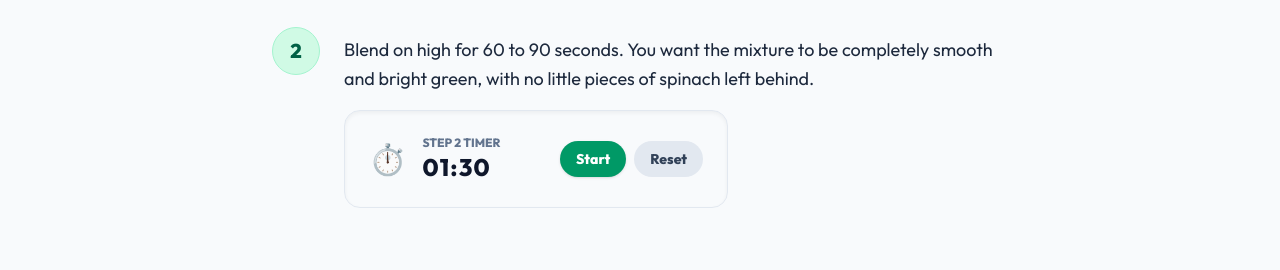
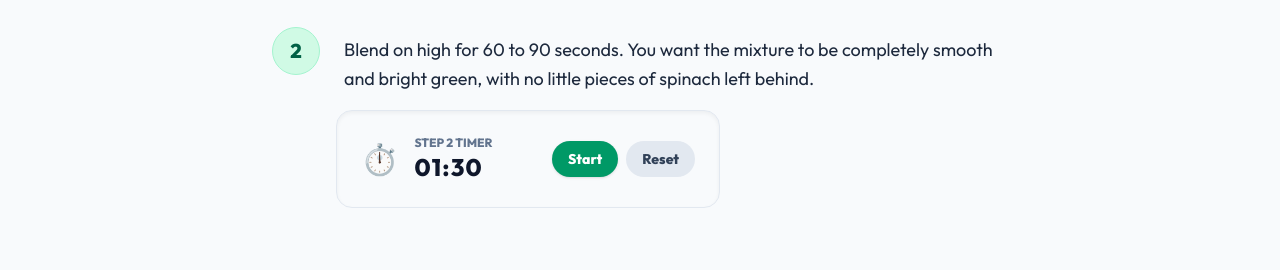
Before and after one commit to fiberfeasts/fiberfeasts.github.io, a Jekyll site: the page built from recipes/breakfast/green-monster-power-smoothie/index.html, in a window 1280 px wide and 1400 px high, scrolled down 1464 px. Shown: the part 150-420 px from the top of the window. Built offline with Jekyll 4.4.1, drawn with Linux system fonts in a browser that asks for light colours.

Commit message:
interesting typo

```diff
--- a/_includes/output.css
+++ b/_includes/output.css
@@ -449,6 +449,9 @@
   .mb-20 {
     margin-bottom: calc(var(--spacing) * 20);
   }
+  .ml-16 {
+    margin-left: calc(var(--spacing) * 16);
+  }
   .ml-18 {
     margin-left: calc(var(--spacing) * 18);
   }
--- a/_layouts/recipe.html
+++ b/_layouts/recipe.html
@@ -194,7 +194,7 @@
 
                         {% if step.timer %}
                         <!-- Interactive Kitchen Timer Widget -->
-                        <div class="timer-widget ml-18 p-6 bg-slate-50 border border-slate-200 rounded-2xl max-w-sm flex items-center justify-between shadow-inner dark:bg-slate-800/50 dark:border-slate-800 no-print">
+                        <div class="timer-widget ml-16 p-6 bg-slate-50 border border-slate-200 rounded-2xl max-w-sm flex items-center justify-between shadow-inner dark:bg-slate-800/50 dark:border-slate-800 no-print">
                             <div class="flex items-center gap-4">
                                 <span class="text-3xl">⏱️</span>
                                 <div>
@@ -283,7 +283,7 @@
                 <h3 class="text-2xl font-extrabold text-slate-900 dark:text-white mb-6">Frequently Asked Questions</h3>
                 <div class="space-y-4">
                     {% for faq in page.faqs %}
-                    <div class="faq-item border-b border-slate-150 pb-4 dark:border-slate-800 cursor-pointer" onclick="toggleFaq(this)">
+                    <div class="faq-item border-b border-slate-200 pb-4 dark:border-slate-800 cursor-pointer" onclick="toggleFaq(this)">
                         <div class="flex justify-between items-center">
                             <span class="font-bold text-slate-800 dark:text-slate-200">{{ faq.question }}</span>
                             <span class="faq-chevron transform transition-transform duration-200 text-slate-400">▼</span>
```
